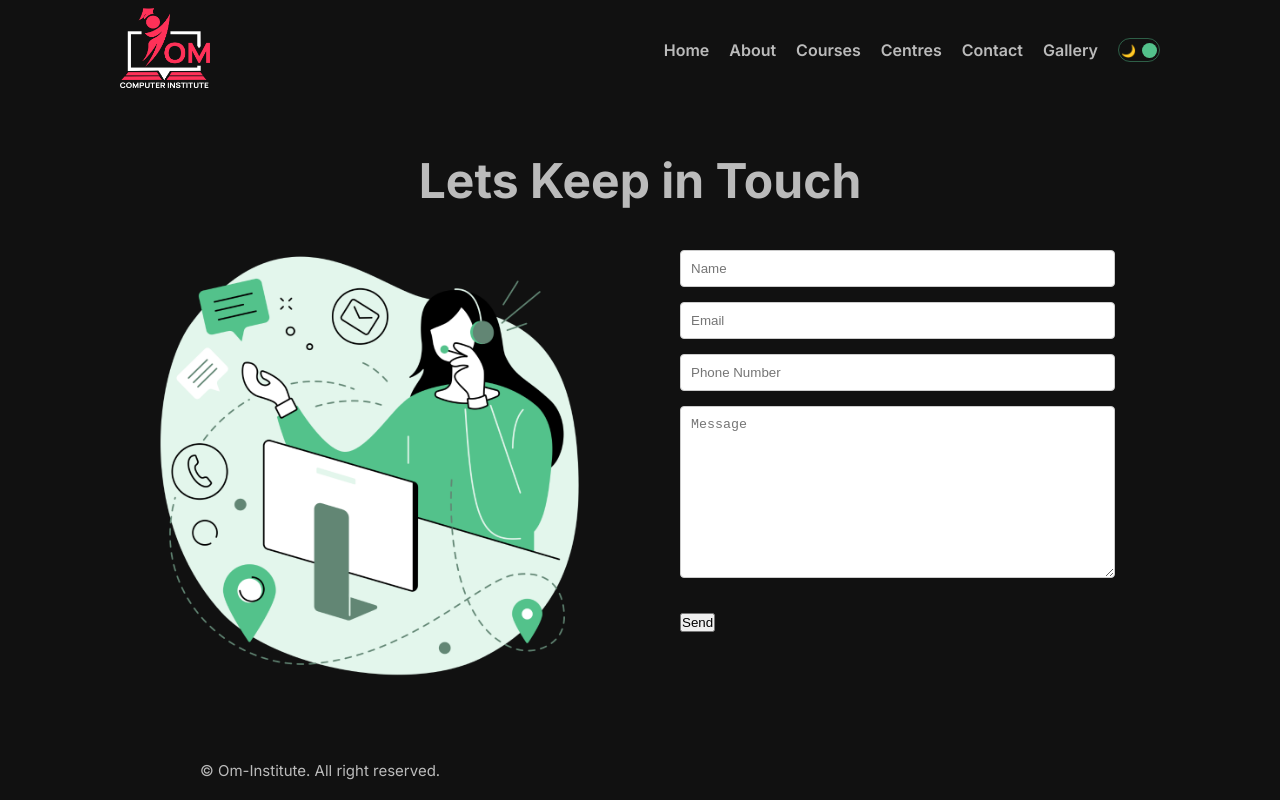
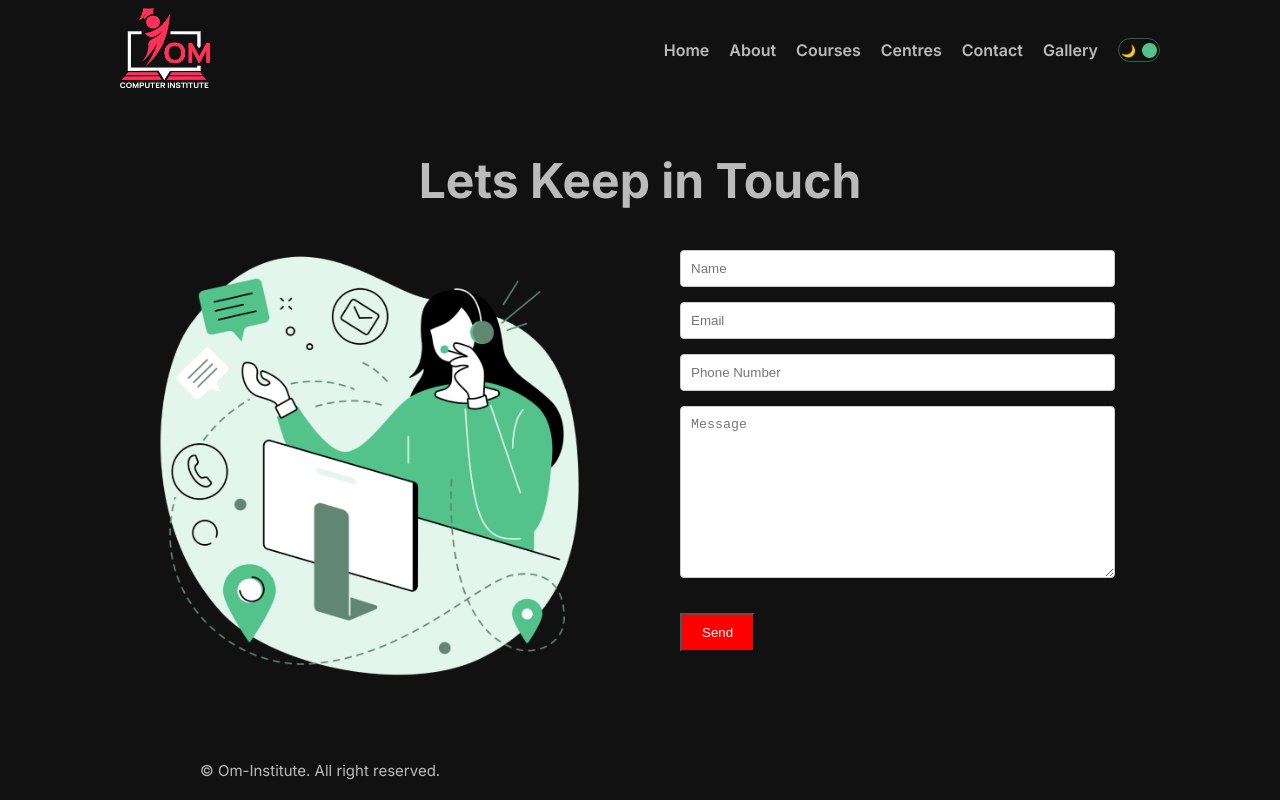
Before and after one commit to MAYANK-TRIPATH/Om-website, a Next.js app: page /contact in a window 1280 px wide. Built offline with nearby package versions, Linux system fonts and the light colour scheme.

Commit message:
improved template and UI

```diff
--- a/src/app/contact/page.jsx
+++ b/src/app/contact/page.jsx
@@ -1,28 +1,39 @@
 "use client"
 
-import React, { useRef } from 'react'
-import styles from './page.module.css'
-import callus from "public/callus.png"
-import Image from "next/image";
+import React, { useRef, useState } from 'react';
+import styles from './page.module.css';
+import callus from 'public/callus.png';
+import Image from 'next/image';
 import emailjs from '@emailjs/browser';
-
 
 const Contact = () => {
   const form = useRef();
-
+  const [showSuccess, setShowSuccess] = useState(false);
 
   const sendEmail = (e) => {
     e.preventDefault();
 
-    emailjs.sendForm('service_5ykfz0k', 'template_k3v79mn', form.current, 'jCQV83uOwjRpzn8Ll')
-      .then((result) => {
+    emailjs
+      .sendForm('service_5ykfz0k', 'template_k3v79mn', form.current, 'jCQV83uOwjRpzn8Ll')
+      .then(
+        (result) => {
           console.log(result.text);
-      }, (error) => {
+          // Show success message
+          setShowSuccess(true);
+          // Reset the form
+          form.current.reset();
+          // Hide success message after 3000 milliseconds (3 seconds)
+          setTimeout(() => {
+            setShowSuccess(false);
+          }, 3000);
+        },
+        (error) => {
           console.log(error.text);
-      });
+        }
+      );
   };
 
-  return  (
+  return (
     <div className={styles.container}>
       <h1 className={styles.title}>Lets Keep in Touch</h1>
       <div className={styles.content}>
@@ -30,17 +41,27 @@ const Contact = () => {
           <Image src={callus} alt="" className={styles.image} />
         </div>
         <form ref={form} onSubmit={sendEmail} className={styles.form}>
-        <input type="text" name="user_name" placeholder="Name" className={styles.input}/>
-        <input type="text" name="user_email" placeholder="Email" className={styles.input}/>
-        <input type="text" name="user_phone" placeholder="Phone Number" className={styles.input}/>
-        <textarea className={styles.textArea} name="message" placeholder="Message" cols="30" rows="10"></textarea>
-          <br/>
-          <input type="submit" value="Send"/>
-
+          <input type="text" name="user_name" placeholder="Name" className={styles.input} />
+          <input type="text" name="user_email" placeholder="Email" className={styles.input} />
+          <input type="text" name="user_phone" placeholder="Phone Number" className={styles.input} />
+          <textarea
+            className={styles.textArea}
+            name="message"
+            placeholder="Message"
+            cols="30"
+            rows="10"
+          ></textarea>
+          <br />
+          <input type="submit" value="Send" className={styles.button} />
         </form>
       </div>
+      {showSuccess && (
+        <div className={styles.successMessage}>
+          <p><b>Your message has been sent successfully!</b></p>
         </div>
-  )
-}
+      )}
+    </div>
+  );
+};
 
-export default Contact
+export default Contact;
--- a/src/app/contact/page.module.css
+++ b/src/app/contact/page.module.css
@@ -58,3 +58,9 @@
     border: 1px solid #ccc;
     border-radius: 4px
   }
+
+  .button {
+    background-color: red;
+    color: white;
+    padding: 10px 20px;
+  }
```
Lines whose indentation alone changed are shown as unchanged.
